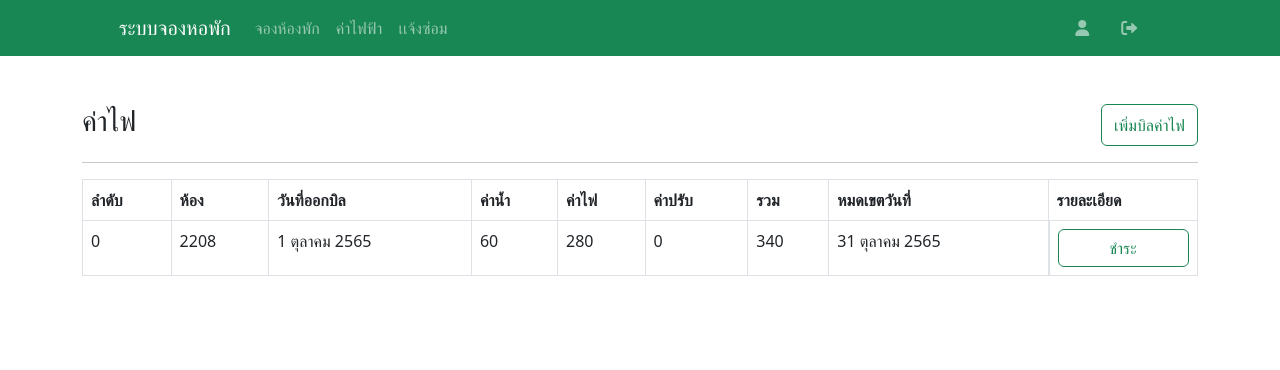
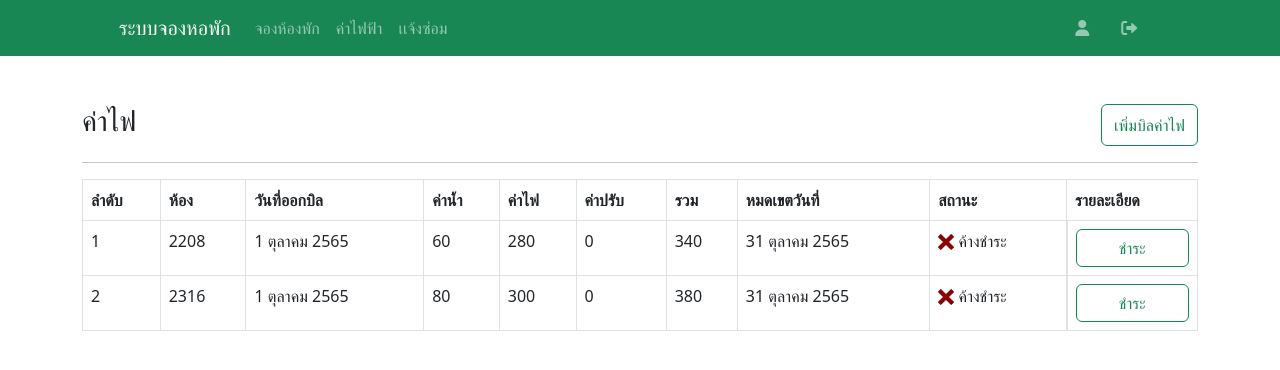
Before and after one commit to 0Kana0/dorm-nisit-project, a React (Create React App) app in the folder client/: page /admin/utilities in a window 1280 px wide. Shown: the top 370 px of the page. Built offline with nearby package versions, Linux system fonts and the light colour scheme.

Commit message:
update utilities

```diff
--- a/client/src/components/pages/admin/Utilities.js
+++ b/client/src/components/pages/admin/Utilities.js
@@ -1,17 +1,30 @@
 import React, { useState } from 'react'
 import { Table, Container, Button } from 'react-bootstrap'
+import { ImCheckmark, ImCross } from 'react-icons/im'
 
 const Utilities = () => {
   // Data Mockup จำลองข้อมูลก่อน ค่อยมาเปลี่ยนเป็น Fetch จาก Backend ทีหลัง
   const [utils, setUtils] = useState([
     {
+      id:1,
       room:'2208',
       issueDate:'2022-9-31',
       dueDate:'2022-10-31',
       water:60,
       electric:280,
       fine:0,
-    }
+      paid:false,
+    },
+    {
+      id:2,
+      room:'2316',
+      issueDate:'2022-9-31',
+      dueDate:'2022-10-31',
+      water:80,
+      electric:300,
+      fine:0,
+      paid:false,
+    },
   ])
 
   const options = {
@@ -21,10 +34,21 @@ const Utilities = () => {
     year:'numeric',
   }
 
+  const paidUtils = (id,paid) => {
+    const mappedUtils = utils.map((item)=>{
+      if (item.id === id) {
+        item.paid = paid
+        return item
+      }
+      return item
+    })
+    setUtils(mappedUtils)
+  }
+
   const utilsTable = utils.map((item,index)=>{
     return (
       <tr key={index}>
-        <td>{index}</td>
+        <td>{index + 1}</td>
         <td>{item.room}</td>
         <td>{new Date(item.issueDate).toLocaleDateString('th-TH',options)}</td>
         <td>{item.water}</td>
@@ -32,8 +56,19 @@ const Utilities = () => {
         <td>{item.fine}</td>
         <td>{item.water + item.electric + item.fine}</td>
         <td>{new Date(item.dueDate).toLocaleDateString('th-TH',options)}</td>
+        <td>{item.paid ?
+          <>
+            <ImCheckmark style={{color:'green'}}/>{' '}
+            ชำระแล้ว
+          </> :
+          <>
+            <ImCross style={{color:'darkred'}}/>{' '}
+            ค้างชำระ
+          </>
+          }
+        </td>
         <td className='d-grid'>
-          <Button variant="outline-success">ชำระ</Button>
+          <Button variant="outline-success" onClick={()=>paidUtils(item.id,!item.paid)}>ชำระ</Button>
         </td>
       </tr>
     )
@@ -57,6 +92,7 @@ const Utilities = () => {
             <th>ค่าปรับ</th>
             <th>รวม</th>
             <th>หมดเขตวันที่</th>
+            <th>สถานะ</th>
             <th>รายละเอียด</th>
           </tr>
         </thead>
```
